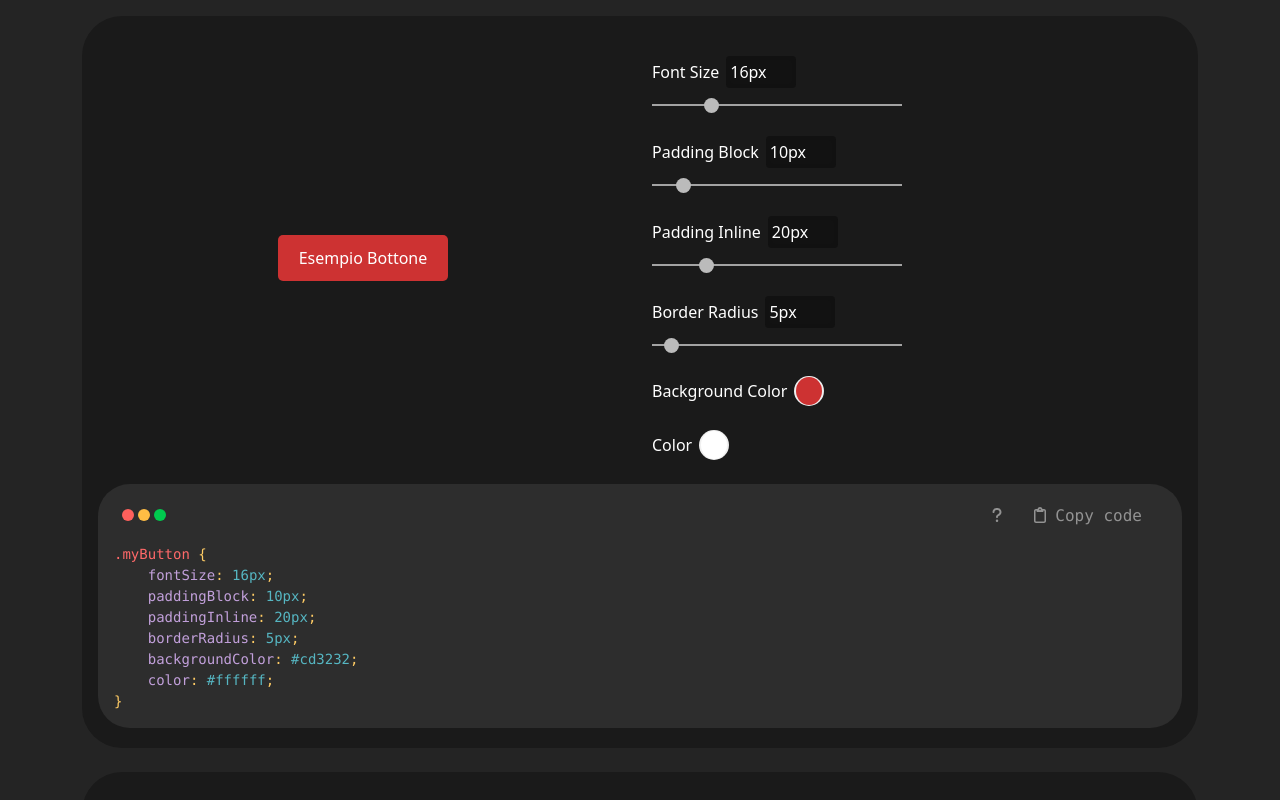
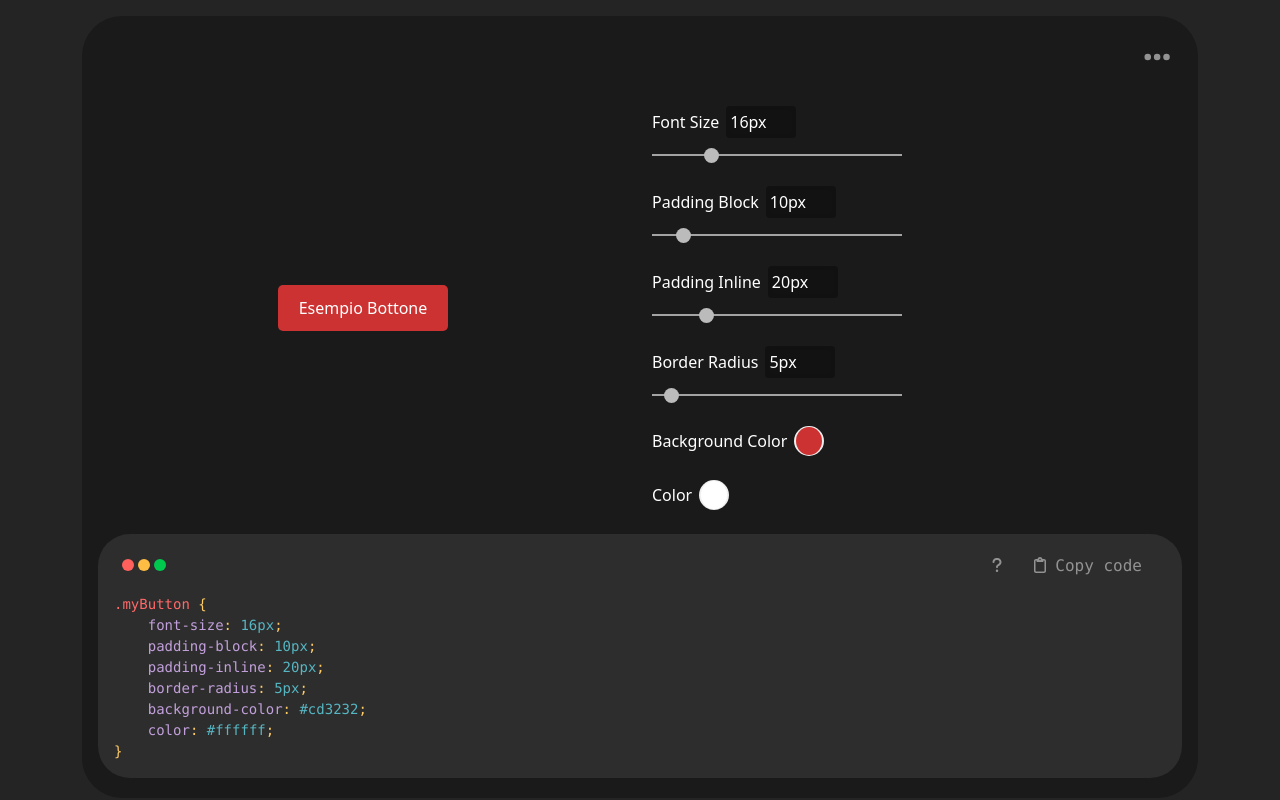
Before and after one commit to frnapo/developerstool, a React (Vite) app: page / in a window 1280 px wide. Shown: the top 800 px of the page. Built offline with nearby package versions, Linux system fonts and the light colour scheme.

Commit message:
EditMenu

```diff
--- a/package.json
+++ b/package.json
@@ -15,6 +15,7 @@
     "@fortawesome/free-solid-svg-icons": "^6.5.2",
     "@fortawesome/react-fontawesome": "^0.2.0",
     "bootstrap": "^5.3.3",
+    "framer-motion": "^11.1.7",
     "prismjs": "^1.29.0",
     "react": "^18.2.0",
     "react-bootstrap": "^2.10.2",
--- a/src/components/ButtonComponent/ButtonEditor.jsx
+++ b/src/components/ButtonComponent/ButtonEditor.jsx
@@ -3,18 +3,30 @@ import GenericPreview from "../GenericPreview";
 import StyleEditor from "../StyleEditor";
 
 const ButtonEditor = () => {
-  const [buttonStyle, setButtonStyle] = useState({
+  const initialButtonStyle = {
     fontSize: "16px",
     paddingBlock: "10px",
     paddingInline: "20px",
     borderRadius: "5px",
     backgroundColor: "#cd3232",
     color: "#ffffff",
-  });
+  };
+
+  const [buttonStyle, setButtonStyle] = useState(initialButtonStyle);
+
+  const resetButtonStyle = () => {
+    setButtonStyle(initialButtonStyle);
+  };
 
   return (
     <div className="bg-custom-dark p-3 custom-rounded">
-      <StyleEditor label="Button" style={buttonStyle} onUpdate={setButtonStyle} elementType="button" />
+      <StyleEditor
+        label="Button"
+        style={buttonStyle}
+        onUpdate={setButtonStyle}
+        elementType="button"
+        onReset={resetButtonStyle}
+      />
       <GenericPreview classType="Button" style={buttonStyle} />
     </div>
   );
--- /dev/null
+++ b/src/components/EditMenu.jsx
@@ -0,0 +1,87 @@
+/* eslint-disable react/prop-types */
+import { useState, useEffect, useRef } from "react";
+import { FontAwesomeIcon } from "@fortawesome/react-fontawesome";
+import { faEllipsisH, faEllipsisV, faPenToSquare, faPlus, faRotateRight } from "@fortawesome/free-solid-svg-icons";
+import { motion, AnimatePresence } from "framer-motion";
+import { OverlayTrigger, Tooltip } from "react-bootstrap";
+
+const EditMenu = ({ onReset }) => {
+  const [isOpen, setIsOpen] = useState(false);
+  const menuRef = useRef(null);
+
+  const toggleMenu = () => {
+    setIsOpen(!isOpen);
+  };
+  useEffect(() => {
+    const handleClickOutside = (event) => {
+      if (menuRef.current && !menuRef.current.contains(event.target)) {
+        setIsOpen(false);
+      }
+    };
+    if (isOpen) {
+      document.addEventListener("mousedown", handleClickOutside);
+    }
+    return () => {
+      document.removeEventListener("mousedown", handleClickOutside);
+    };
+  }, [isOpen]);
+
+  const menuVariants = {
+    open: {
+      scaleY: 1,
+      opacity: 1,
+      transition: { duration: 0.2 },
+      originY: 0,
+    },
+    closed: {
+      scaleY: 0,
+      opacity: 0,
+      transition: { duration: 0.2 },
+      originY: 0,
+    },
+  };
+
+  return (
+    <div className="edit-menu-wrapper position-relative">
+      <div
+        ref={menuRef}
+        className={`edit-menu position-absolute rounded-circle ${isOpen ? "active" : ""}`}
+        onClick={toggleMenu}
+      >
+        <FontAwesomeIcon icon={isOpen ? faEllipsisV : faEllipsisH} />
+
+        <AnimatePresence>
+          {isOpen && (
+            <motion.div
+              className="menu-content position-absolute"
+              initial="closed"
+              animate="open"
+              exit="closed"
+              variants={menuVariants}
+            >
+              <OverlayTrigger placement="left" delay={{ show: 500, hide: 0 }} overlay={<Tooltip>Restore</Tooltip>}>
+                <FontAwesomeIcon icon={faRotateRight} className="menu-item" onClick={onReset} />
+              </OverlayTrigger>
+              <OverlayTrigger
+                placement="left"
+                delay={{ show: 500, hide: 0 }}
+                overlay={<Tooltip>Edit properties</Tooltip>}
+              >
+                <FontAwesomeIcon icon={faPenToSquare} className="menu-item" />
+              </OverlayTrigger>
+              <OverlayTrigger
+                placement="left"
+                delay={{ show: 500, hide: 0 }}
+                overlay={<Tooltip>Add properties</Tooltip>}
+              >
+                <FontAwesomeIcon icon={faPlus} className="menu-item" />
+              </OverlayTrigger>
+            </motion.div>
+          )}
+        </AnimatePresence>
+      </div>
+    </div>
+  );
+};
+
+export default EditMenu;
--- a/src/components/GenericPreview.jsx
+++ b/src/components/GenericPreview.jsx
@@ -7,7 +7,8 @@ import { faClipboard } from "@fortawesome/free-regular-svg-icons";
 import { Tooltip, OverlayTrigger } from "react-bootstrap";
 
 function formatCSS(cssText) {
-  return cssText.replace(/(^\s*)(\w+)(:)(\s*)([^;]+)/gm, (match, p0, p1, p2, p3, p4) => {
+  const kebabCaseText = cssText.replace(/([a-z0-9])([A-Z])/g, "$1-$2").toLowerCase();
+  return kebabCaseText.replace(/(^\s*)(\w+)(:)(\s*)([^;]+)/gm, (match, p0, p1, p2, p3, p4) => {
     return `${p0}<span class="token property">${p1}</span><span class="token punctuation">${p2}</span>${p3}<span class="token value">${p4}</span>`;
   });
 }
@@ -15,9 +16,11 @@ function formatCSS(cssText) {
 function GenericPreview({ classType, style }) {
   const [copySuccess, setCopySuccess] = useState(false);
   const rawCssText = Object.entries(style)
-    .map(([key, value]) => `    ${key}: ${value};`)
+    .map(([key, value]) => {
+      const kebabKey = key.replace(/([a-z0-9])([A-Z])/g, "$1-$2").toLowerCase();
+      return `    ${kebabKey}: ${value};`;
+    })
     .join("\n");
-
   const formattedCSS = formatCSS(rawCssText);
 
   useEffect(() => {
--- a/src/components/StyleEditor.jsx
+++ b/src/components/StyleEditor.jsx
@@ -1,8 +1,9 @@
 import { Col, Row } from "react-bootstrap";
+import EditMenu from "./EditMenu";
 
 /* eslint-disable react/prop-types */
 // label
-function StyleEditor({ style, onUpdate, elementType = "button" }) {
+function StyleEditor({ style, onUpdate, elementType = "button", onReset }) {
   function handleChange(e) {
     const { name, value, type } = e.target;
     const finalValue = type === "range" && name !== "fontWeight" ? value + "px" : value;
@@ -30,8 +31,8 @@ function StyleEditor({ style, onUpdate, elementType = "button" }) {
   };
 
   return (
-    <div>
-      {/* <h3 className="text-center">{label}</h3> */}
+    <div className="position-relative">
+      <EditMenu onReset={onReset} />
       <Row className="d-flex align-items-center">
         <Col xs={12} md={6} className="text-center overflow-hidden">
           {renderElement()}
--- a/src/components/TextEditor/TextEditor.jsx
+++ b/src/components/TextEditor/TextEditor.jsx
@@ -3,14 +3,21 @@ import StyleEditor from "../StyleEditor";
 import GenericPreview from "../GenericPreview";
 
 const TextEditor = () => {
-  const [textStyle, setTextStyle] = useState({
+  const initialTextStyle = {
     fontSize: "36px",
     fontWeight: "800",
     color: "#ffffff",
-  });
+  };
+
+  const [textStyle, setTextStyle] = useState(initialTextStyle);
+
+  const resetTextStyle = () => {
+    setTextStyle(initialTextStyle);
+  };
+
   return (
     <div className="bg-custom-dark p-3 custom-rounded my-4">
-      <StyleEditor label="Text" style={textStyle} onUpdate={setTextStyle} elementType="text" />
+      <StyleEditor label="Text" style={textStyle} onUpdate={setTextStyle} onReset={resetTextStyle} elementType="text" />
       <GenericPreview classType="Text" style={textStyle} />
     </div>
   );
--- a/src/index.css
+++ b/src/index.css
@@ -128,6 +128,72 @@ pre.language-css {
   border-radius: 8px;
 }
 
+/*  EDIT MENU  */
+
+.edit-menu-wrapper {
+  width: 50px;
+  height: 50px;
+  margin-inline-start: auto !important;
+}
+
+.edit-menu {
+  user-select: none;
+  cursor: pointer;
+  font-size: 30px;
+  color: #929292;
+  transition: all 0.2s ease-in-out;
+  width: 100%;
+  height: 100%;
+  display: flex;
+  align-items: center;
+  justify-content: center;
+  border-radius: 50%;
+  background-color: transparent;
+  z-index: 100;
+  right: 0;
+}
+
+.edit-menu:hover {
+  background-color: #2d2d2d;
+  color: rgb(195, 195, 195);
+}
+
+.edit-menu.active {
+  background-color: #2d2d2d;
+  border-bottom-right-radius: 0 !important;
+  border-bottom-left-radius: 0 !important;
+}
+
+.menu-content {
+  user-select: none;
+  top: 100%;
+  left: 0;
+  width: 100%;
+  background-color: #2d2d2d;
+  overflow: hidden;
+  display: flex;
+  flex-direction: column;
+  align-items: center;
+  z-index: 99;
+  border-bottom-right-radius: 25px !important;
+  border-bottom-left-radius: 25px !important;
+}
+
+.menu-item {
+  font-size: 22px;
+  color: #929292;
+  background-color: transparent;
+  padding: 12px;
+  width: 100%;
+  cursor: pointer;
+  transition: all 0.2s ease-in-out;
+}
+
+.menu-item:hover {
+  background-color: #242424;
+  color: rgb(195, 195, 195);
+}
+
 /*  INPUT RANGE */
 
 .range-slider {
```
Also changed, not shown: 1 other file (tests, documents, lock files or other folders).
